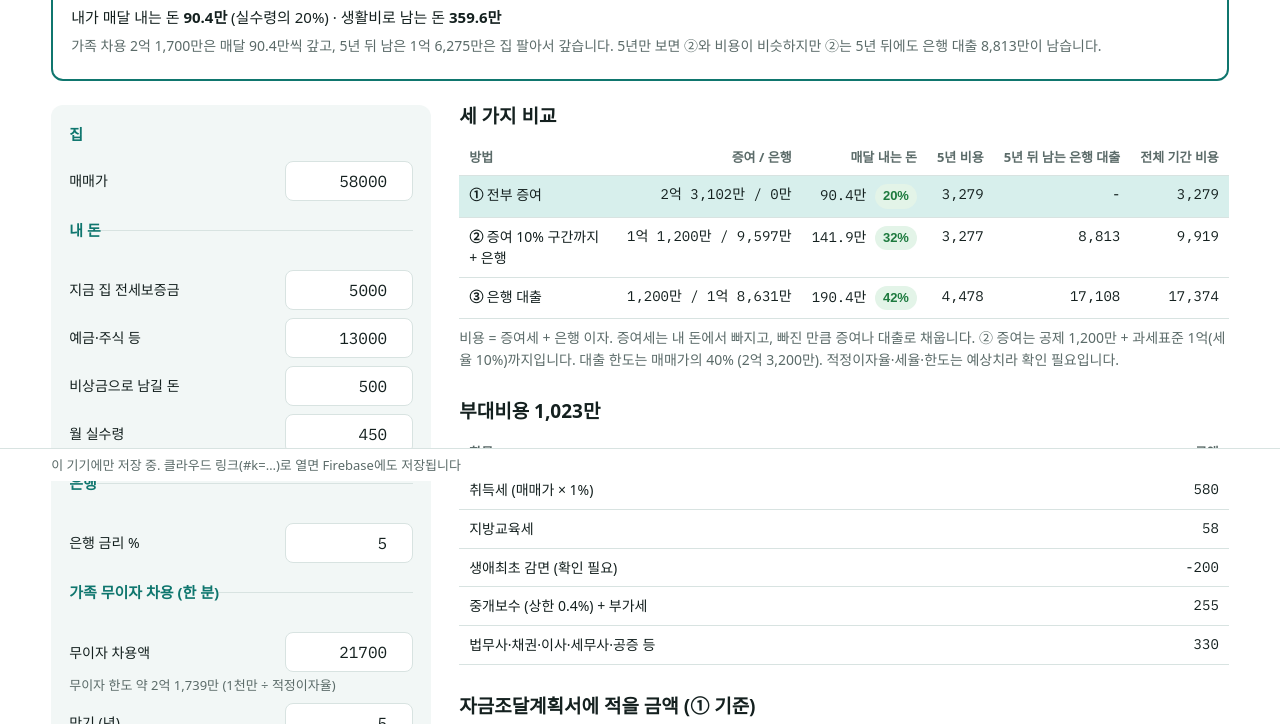
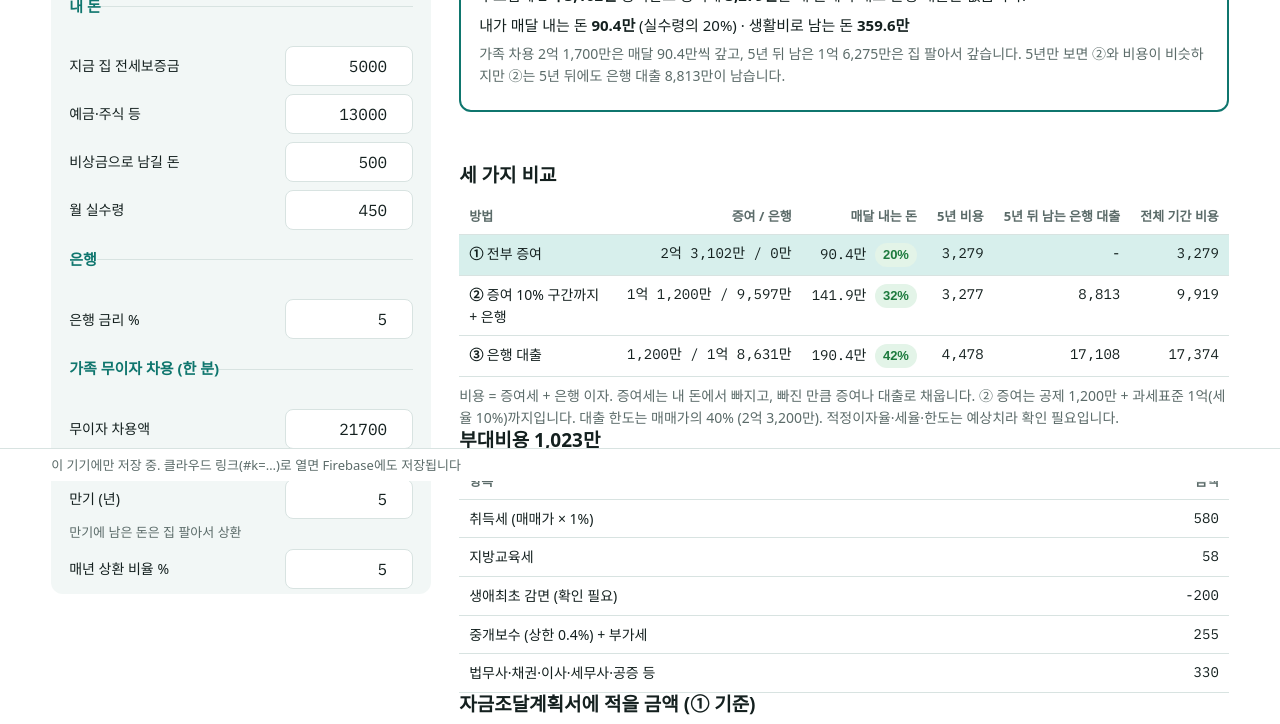
Before and after one commit to da-seul-source/house-plan, a plain HTML site: page index.html in a window 1280 px wide. Shown: the part 319-1043 px from the top of the page. Drawn offline with Linux system fonts and the light colour scheme; a web font is replaced by a local one.

Commit message:
계산기: 입력칸 다음에 결론이 나오게
Co-Authored-By: Claude Opus 5.5 <noreply@anthropic.com>
Claude-Session: https://claude.ai/code/session_017K7MoghAwpWA7SGYHsfjJU

```diff
--- a/index.html
+++ b/index.html
@@ -93,7 +93,6 @@ tr.best td{background:var(--acs)}
 <h1>안양 집 자금계산기</h1>
 <p>매매가와 내 돈만 넣으면 뭐가 이득인지, 매달 얼마 내는지 바로 나옵니다. 단위는 만원입니다.</p>
 </header>
-<div id="hero" style="padding:16px max(4vw,16px) 0;max-width:1440px"></div>
 <div class="wrap">
 <aside>
 <form id="form" onsubmit="return false">
@@ -128,7 +127,7 @@ tr.best td{background:var(--acs)}
 <p><button type="button" id="reset">처음 값으로 되돌리기</button></p>
 </form>
 </aside>
-<main id="out"></main>
+<main><div id="hero" style="margin-bottom:22px"></div><div id="out"></div></main>
 </div>
 <script>
 {
```
